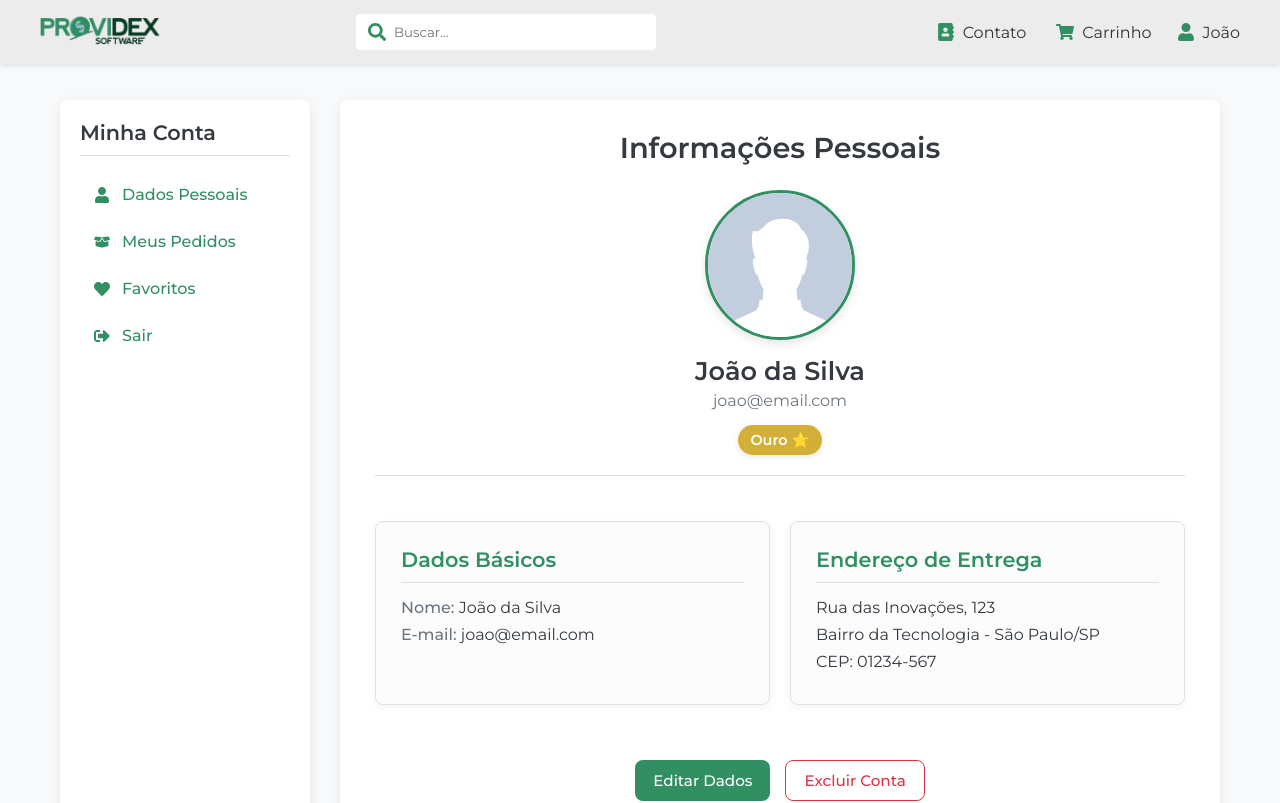
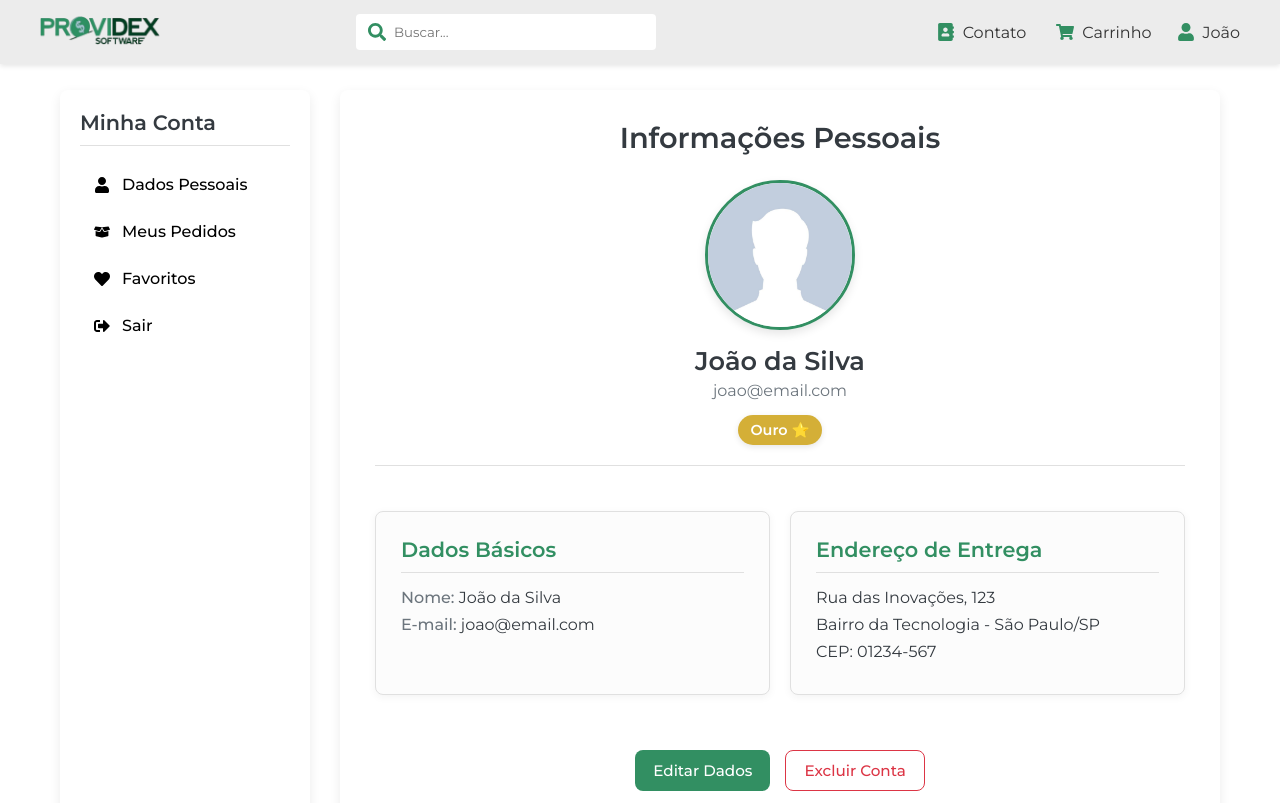
Before and after one commit to joaoschefer/providex, a React (Vite) app: page /minha-conta in a window 1280 px wide. Shown: the top 803 px of the page. Built offline with nearby package versions, Linux system fonts and the light colour scheme.

Commit message:
banners ajustados

```diff
--- a/src/pages/Carrinho.css
+++ b/src/pages/Carrinho.css
@@ -13,10 +13,15 @@
   justify-content: center;
 }
 
+.coluna-lateral {
+  flex-shrink: 0;
+  width: 280px;
+}
+
 .conteudo-principal {
   display: flex;
   flex-direction: column;
-  width: 100%;
+  flex: 1;
 }
 
 .titulo-carrinho {
--- a/src/pages/Carrinho.jsx
+++ b/src/pages/Carrinho.jsx
@@ -39,7 +39,9 @@ function Carrinho() {
     <>
     <div className="main-content">
       <div className="page-container">
-        <ColunaLateral />
+        <div className="coluna-lateral">
+            <ColunaLateral />
+        </div>
 
         <div className="conteudo-principal">
           <h2 className="titulo-carrinho">Carrinho de Compras</h2>
--- a/src/pages/Inicio.css
+++ b/src/pages/Inicio.css
@@ -25,15 +25,17 @@
 
 .page-container {
   display: flex;
+  max-width: 1200px;
   width: 100%;
-  max-width: 1200px;
   padding: 20px;
   gap: 20px;
   justify-content: center;
-  box-sizing: border-box;
 }
 
-
+.coluna-lateral {
+  flex-shrink: 0;
+  width: 20px;
+}
 
 .conteudo-principal {
   flex: 1;
--- a/src/pages/MinhaConta.css
+++ b/src/pages/MinhaConta.css
@@ -14,16 +14,13 @@
     --borda-raio-input: 6px; /* Raio de borda para inputs */
 }
 
-body {
-    color: var(--cor-texto-escuro);
-    background-color: var(--cor-fundo-claro);
-}
+
 
 .minha-conta-layout {
     display: flex;
     max-width: 1200px;
     width: 100%;
-    margin: 100px auto 40px;
+    margin: 90px auto ;
     padding: 0 20px;
     gap: 30px;
 }
@@ -56,7 +53,7 @@ body {
     align-items: center;
     gap: 12px;
     padding: 14px;
-    color: var(--cor-primaria);
+    color: #000000;
     cursor: pointer;
     border-radius: var(--borda-raio-padrao);
     transition: background 0.2s, color 0.2s;
```
